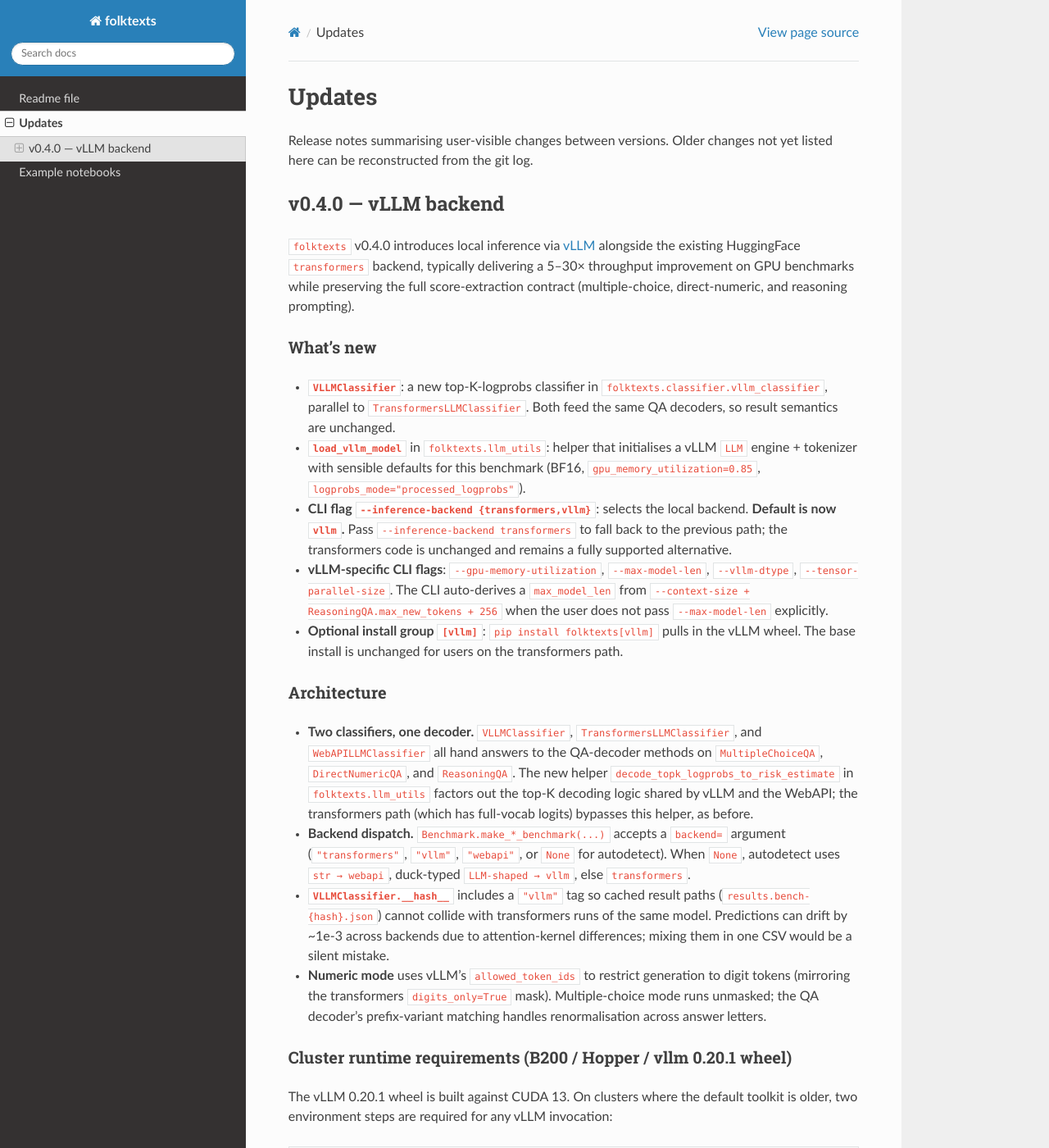
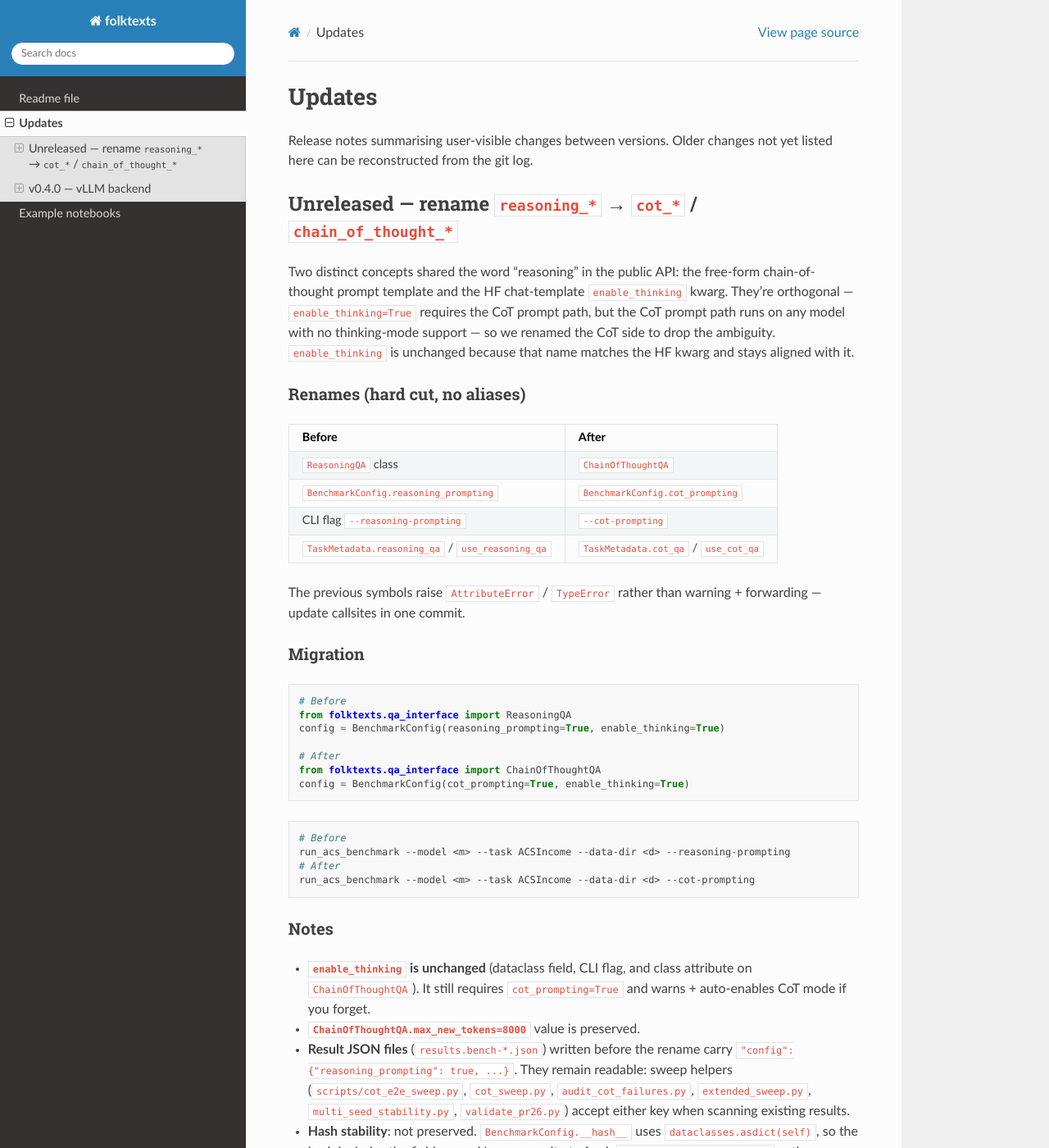
Before and after one commit to socialfoundations/folktexts, a Sphinx documentation site: the page built from docs/updates.md, in a window 1280 px wide and 1400 px high. Shown: the whole window at 82% size. Built offline with Sphinx 7.4.7 and the Read the Docs theme 3.1.0, drawn with Linux system fonts in a browser that asks for light colours; pages that are not in the unit, such as notebooks, are missing from menus; some of the changed text lies outside the part shown.

Commit message:
docs: refresh README + updates.md for the cot rename
- README.md: rename the "Reasoning prompting" collapsible to
  "Chain-of-thought prompting", flip the example snippet to
  `cot_prompting=True`, update CLI table rows for `--cot-prompting` and
  `--max-model-len` (`ChainOfThoughtQA.max_new_tokens`), and regenerate
  the verbatim `--help` dump.
- docs/updates.md: add an "Unreleased" section above the v0.4.0 entry
  with a concise summary of the rename, an Old → New mapping table, a
  before/after migration snippet for both the Python API and the CLI,
  and notes on what stayed unchanged (`enable_thinking`,
  `ChainOfThoughtQA.max_new_tokens=8000`), the legacy-key tolerance in
  sweep scripts, and the (intentional) hash-stability break.

Co-Authored-By: Claude Opus 4.7 (1M context) <noreply@anthropic.com>

````diff
--- a/docs/updates.md
+++ b/docs/updates.md
@@ -2,13 +2,71 @@
 
 Release notes summarising user-visible changes between versions. Older changes
 not yet listed here can be reconstructed from the git log.
+
+## Unreleased — rename `reasoning_*` → `cot_*` / `chain_of_thought_*`
+
+Two distinct concepts shared the word "reasoning" in the public API: the
+free-form chain-of-thought prompt template and the HF chat-template
+`enable_thinking` kwarg. They're orthogonal — `enable_thinking=True`
+requires the CoT prompt path, but the CoT prompt path runs on any model
+with no thinking-mode support — so we renamed the CoT side to drop the
+ambiguity. `enable_thinking` is unchanged because that name matches the HF
+kwarg and stays aligned with it.
+
+### Renames (hard cut, no aliases)
+
+| Before                                | After                                  |
+|---------------------------------------|----------------------------------------|
+| `ReasoningQA` class                   | `ChainOfThoughtQA`                     |
+| `BenchmarkConfig.reasoning_prompting` | `BenchmarkConfig.cot_prompting`        |
+| CLI flag `--reasoning-prompting`      | `--cot-prompting`                      |
+| `TaskMetadata.reasoning_qa` / `use_reasoning_qa` | `TaskMetadata.cot_qa` / `use_cot_qa` |
+
+The previous symbols raise `AttributeError` / `TypeError` rather than
+warning + forwarding — update callsites in one commit.
+
+### Migration
+
+```py
+# Before
+from folktexts.qa_interface import ReasoningQA
+config = BenchmarkConfig(reasoning_prompting=True, enable_thinking=True)
+
+# After
+from folktexts.qa_interface import ChainOfThoughtQA
+config = BenchmarkConfig(cot_prompting=True, enable_thinking=True)
+```
+
+```bash
+# Before
+run_acs_benchmark --model <m> --task ACSIncome --data-dir <d> --reasoning-prompting
+# After
+run_acs_benchmark --model <m> --task ACSIncome --data-dir <d> --cot-prompting
+```
+
+### Notes
+
+- **`enable_thinking` is unchanged** (dataclass field, CLI flag, and class
+  attribute on `ChainOfThoughtQA`). It still requires `cot_prompting=True`
+  and warns + auto-enables CoT mode if you forget.
+- **`ChainOfThoughtQA.max_new_tokens=8000`** value is preserved.
+- **Result JSON files** (`results.bench-*.json`) written before the rename
+  carry `"config": {"reasoning_prompting": true, ...}`. They remain
+  readable: sweep helpers (`scripts/cot_e2e_sweep.py`, `cot_sweep.py`,
+  `audit_cot_failures.py`, `extended_sweep.py`, `multi_seed_stability.py`,
+  `validate_pr26.py`) accept either key when scanning existing results.
+- **Hash stability**: not preserved. `BenchmarkConfig.__hash__` uses
+  `dataclasses.asdict(self)`, so the hash includes the field name. New
+  runs write to fresh `results.bench-{hash}.json` paths; pre-rename
+  cached paths stay readable but won't be short-circuited by a hash
+  match.
 
 ## v0.4.0 — vLLM backend
 
 `folktexts` v0.4.0 introduces local inference via [vLLM] alongside the existing
 HuggingFace `transformers` backend, typically delivering a 5–30× throughput
 improvement on GPU benchmarks while preserving the full score-extraction
-contract (multiple-choice, direct-numeric, and reasoning prompting).
+contract (multiple-choice, direct-numeric, and chain-of-thought prompting).
 
 [vLLM]: https://docs.vllm.ai/
 
@@ -27,7 +85,7 @@ contract (multiple-choice, direct-numeric, and reasoning prompting).
   remains a fully supported alternative.
 - **vLLM-specific CLI flags**: `--gpu-memory-utilization`, `--max-model-len`,
   `--vllm-dtype`, `--tensor-parallel-size`. The CLI auto-derives a
-  `max_model_len` from `--context-size + ReasoningQA.max_new_tokens + 256`
+  `max_model_len` from `--context-size + ChainOfThoughtQA.max_new_tokens + 256`
   when the user does not pass `--max-model-len` explicitly.
 - **Optional install group `[vllm]`**: `pip install folktexts[vllm]` pulls in
   the vLLM wheel. The base install is unchanged for users on the transformers
@@ -38,7 +96,7 @@ contract (multiple-choice, direct-numeric, and reasoning prompting).
 - **Two classifiers, one decoder.** `VLLMClassifier`,
   `TransformersLLMClassifier`, and `WebAPILLMClassifier` all hand answers to
   the QA-decoder methods on `MultipleChoiceQA`, `DirectNumericQA`, and
-  `ReasoningQA`. The new helper `decode_topk_logprobs_to_risk_estimate` in
+  `ChainOfThoughtQA`. The new helper `decode_topk_logprobs_to_risk_estimate` in
   `folktexts.llm_utils` factors out the top-K decoding logic shared by vLLM
   and the WebAPI; the transformers path (which has full-vocab logits)
   bypasses this helper, as before.
````
Also changed, not shown: README.md (+14 -14 lines).
